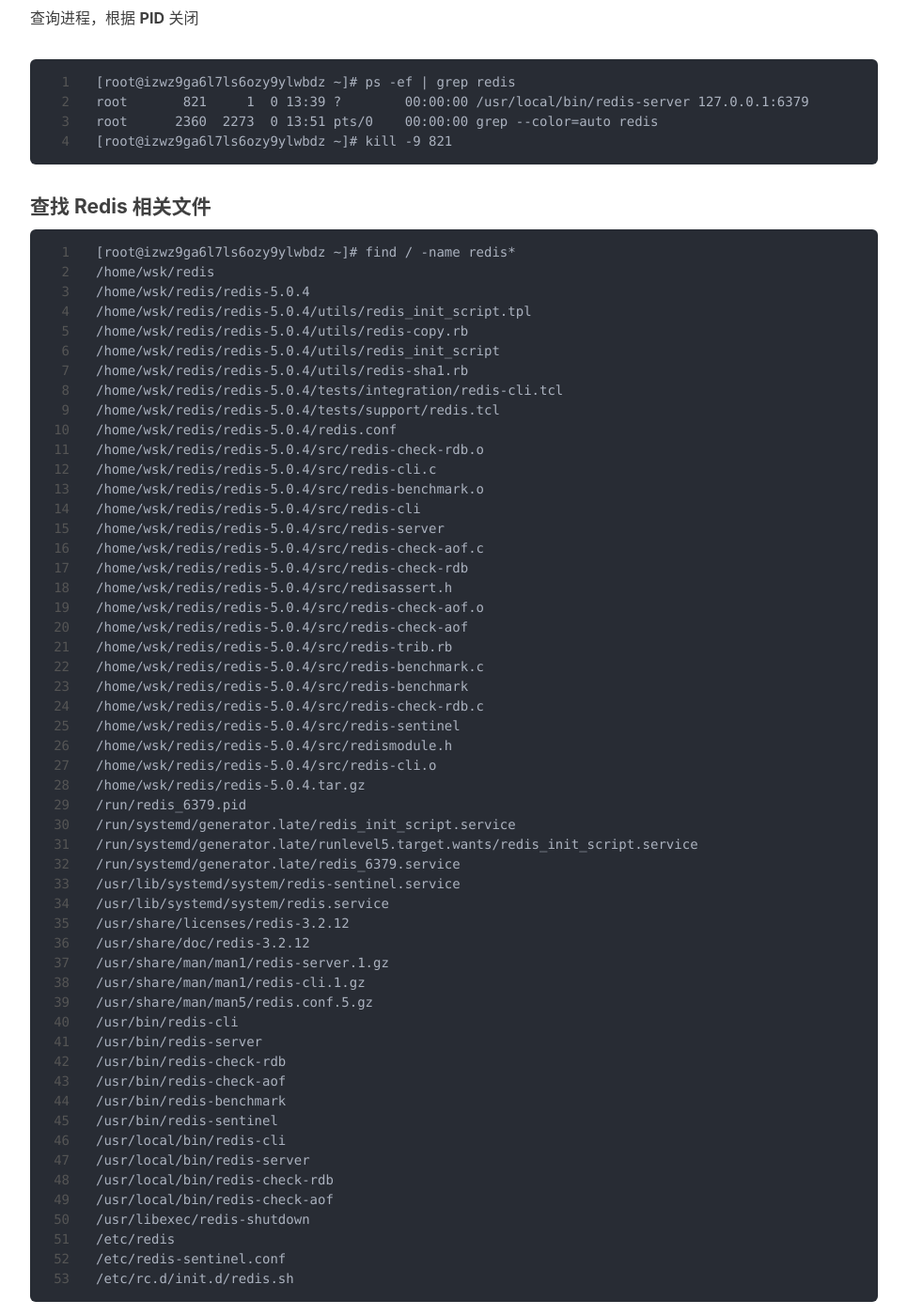
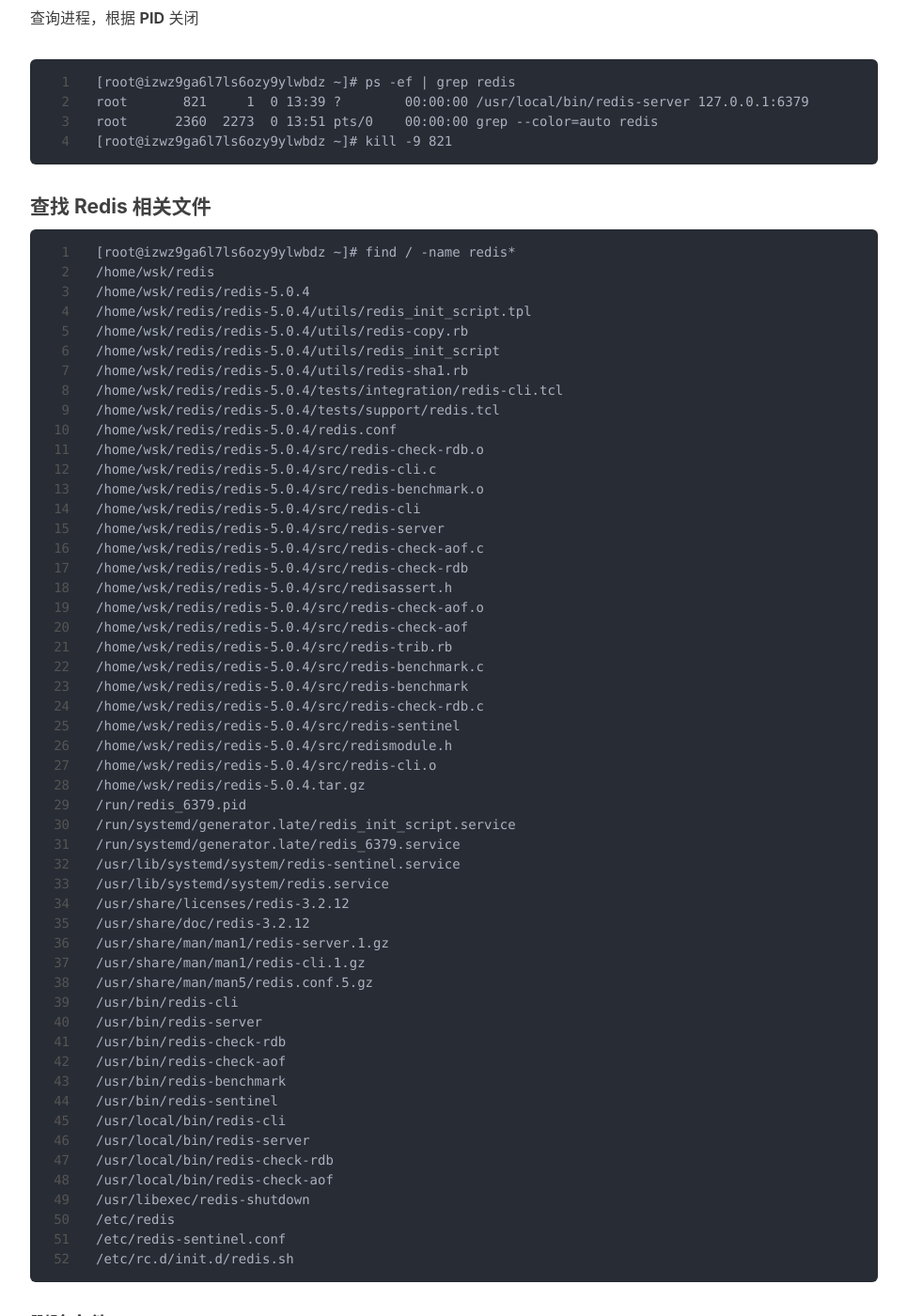
Before and after one commit to wsk1103/wsk1103.github.io, a Jekyll site: the page built from _posts/2019-01-12-centos 7 安装Redis.md, in a window 1280 px wide and 1400 px high, scrolled down 4825 px. Shown: the whole window at 94% size, without its empty margins (233-1198 px from the left). Built offline with Jekyll 4.4.1, drawn with Linux system fonts in a browser that asks for light colours; nearby versions of some CDN libraries; our own code applies the rules of GitHub Pages for plain Markdown files; comment, search, counter and statistics services are not loaded.

Commit message:
update note

```diff
--- a/_posts/2019-01-12-centos 7 安装Redis.md
+++ b/_posts/2019-01-12-centos 7 安装Redis.md
@@ -212,7 +212,6 @@ root      2360  2273  0 13:51 pts/0    00:00:00 grep --color=auto redis
 /home/wsk/redis/redis-5.0.4.tar.gz
 /run/redis_6379.pid
 /run/systemd/generator.late/redis_init_script.service
-/run/systemd/generator.late/runlevel5.target.wants/redis_init_script.service
 /run/systemd/generator.late/redis_6379.service
 /usr/lib/systemd/system/redis-sentinel.service
 /usr/lib/systemd/system/redis.service
```
